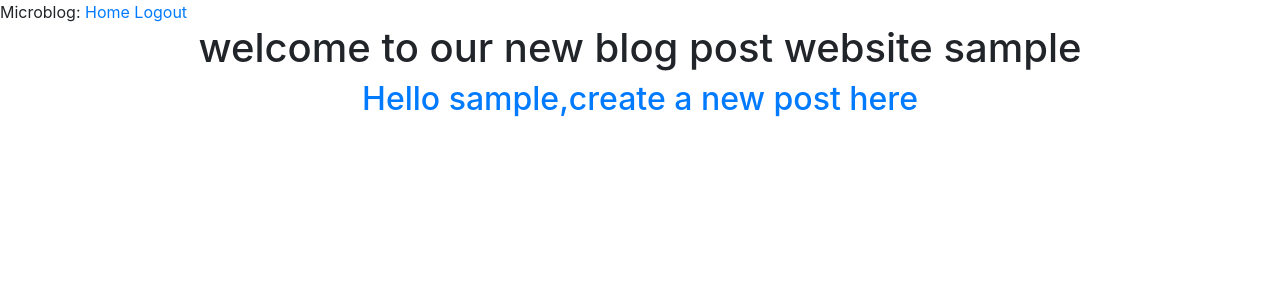
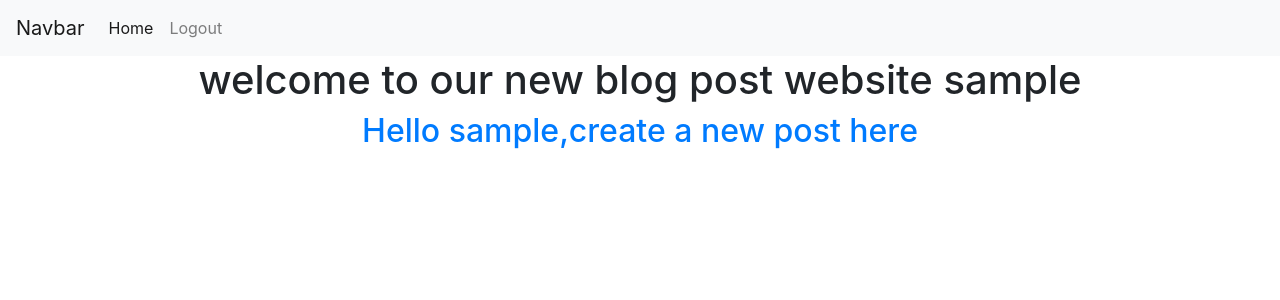
Before and after one commit to peter302/flask-blog-post, a Flask app: page / in a window 1280 px wide. Shown: the top 300 px of the page. Run offline with Flask 2, Linux system fonts and the light colour scheme; the visitor is signed in with stand-in values (Sample User, id 1); data comes from the database, SQL or seed files in the repository; data that the repository does not hold is empty; some libraries are stand-ins or nearby versions.

Commit message:
added a navbar

```diff
--- a/flask-blog/app/templates/index.html
+++ b/flask-blog/app/templates/index.html
@@ -10,16 +10,29 @@
    <script src="https://maxcdn.bootstrapcdn.com/bootstrap/4.4.1/js/bootstrap.min.js"></script>
 </head>
 <body style='background: white;'>
-  <div>
-        Microblog:
-        <a href="{{ url_for('main.index') }}">Home</a>
+  <nav class="navbar navbar-expand-lg navbar-light bg-light">
+  <a class="navbar-brand" href="#">Navbar</a>
+  <button class="navbar-toggler" type="button" data-toggle="collapse" data-target="#navbarSupportedContent" aria-controls="navbarSupportedContent" aria-expanded="false" aria-label="Toggle navigation">
+    <span class="navbar-toggler-icon"></span>
+  </button>
+
+  <div class="collapse navbar-collapse" id="navbarSupportedContent">
+    <ul class="navbar-nav mr-auto">
+      <li class="nav-item active">
+        <a class="nav-link" href="{{ url_for('main.index') }}">Home <span class="sr-only">(current)</span></a>
+      </li>
+      <li class="nav-item">
         {% if current_user.is_anonymous %}
-        <a href="{{ url_for('auth.login') }}">Login</a>
-        {% else %}
-        <a href="{{ url_for('auth.logout') }}">Logout</a>
-        {% endif %}
-    </div>
+        <a class="nav-link"href="{{ url_for('auth.login') }}">Login</a>
+          {% else %}
+          <a class="nav-link" href="{{ url_for('auth.logout') }}">Logout</a>
+          {% endif %}
+      </li>
 
+    </ul>
+
+  </div>
+</nav>
   <div class='container',style='justify-content:space-between'>
   <h1 style='text-align: center;'>{{title}} {{current_user.username}}</h1>
     <h2 style='text-align: center;'><a href='/post'>Hello {{current_user.username}},create a new post here </a></h2>
```
